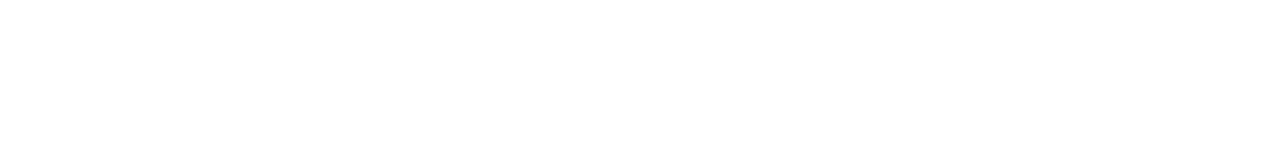
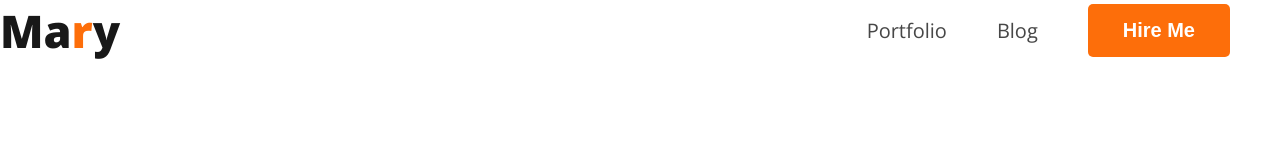
Before and after one commit to JAMSHEDWEBDEV/website-clone, a plain HTML site: page index.html in a window 1280 px wide. Drawn offline with nearby package versions, Linux system fonts and the light colour scheme.

Commit message:
add nav section

```diff
--- a/css/style.css
+++ b/css/style.css
@@ -0,0 +1,63 @@
+* {
+    padding: 0;
+    margin: 0;
+    outline: 0;
+}
+
+a {
+    text-decoration: none;
+}
+
+ul,
+ol {
+    list-style: none;
+}
+
+/* common shared styles start */
+body {
+    font-family: 'Lato', sans-serif;
+    font-family: 'Montserrat', sans-serif;
+    font-family: 'Noto Sans', sans-serif;
+    font-family: 'Open Sans', sans-serif;
+}
+
+.text-primary {
+    color: #FD6E0A;
+}
+
+.primary_btn {
+    border-radius: 5px;
+    background: #FD6E0A;
+    border: 0;
+    color: white;
+    font-size: 20px;
+    font-weight: 700;
+    padding: 15px 35px;
+}
+
+/* common shared styles end */
+nav {
+    display: flex;
+    justify-content: space-between;
+    align-items: center;
+}
+
+.logo {
+    color: #181818;
+    font-size: 45px;
+    font-weight: 800;
+}
+
+nav>ul {
+    display: flex;
+    align-items: center;
+}
+
+nav li {
+    margin-right: 50px;
+    color: #474747;
+    font-size: 20px;
+    font-weight: 400;
+
+
+}
--- a/index.html
+++ b/index.html
@@ -4,9 +4,39 @@
     <meta charset="UTF-8">
     <meta name="viewport" content="width=device-width, initial-scale=1.0">
     <title>new website-clone</title>
-    <link rel="stylesheet" href="css/style.css">
+
+ <!-- font link start -->
+ <link href="https://fonts.googleapis.com/css2?family=Crimson+Text:ital@1&family=Lato&family=Montserrat:wght@300;400&family=Noto+Sans&family=Open+Sans:wght@400;500;600;700;800&family=Poppins:wght@500&family=Raleway:wght@300;400&family=Yeseva+One&display=swap" rel="stylesheet">
+ <!-- font link end -->
+
+ <link rel="stylesheet" href="css/style.css">
 </head>
 <body>
+<!-- header part html start -->
+    <header>
+        <nav>
+            <h3 class="logo">Ma<span class="text-primary">r</span>y</h3>
+            <ul>
+                <li><a href="#"></a>Portfolio</li>
+                <li><a href="#"></a>Blog</li>
+                <li><button class="primary_btn">Hire Me</button></li>
+            </ul>
+        </nav>
+
+    </header>
+<!-- header part html end -->
+
+<!-- main part html start -->
+    <main>
+
+    </main>
+<!-- main part html end -->
+
+<!-- footer part html start -->
+    <footer>
+
+    </footer>
+<!-- footer part html end -->
 
 </body>
 </html>
```
